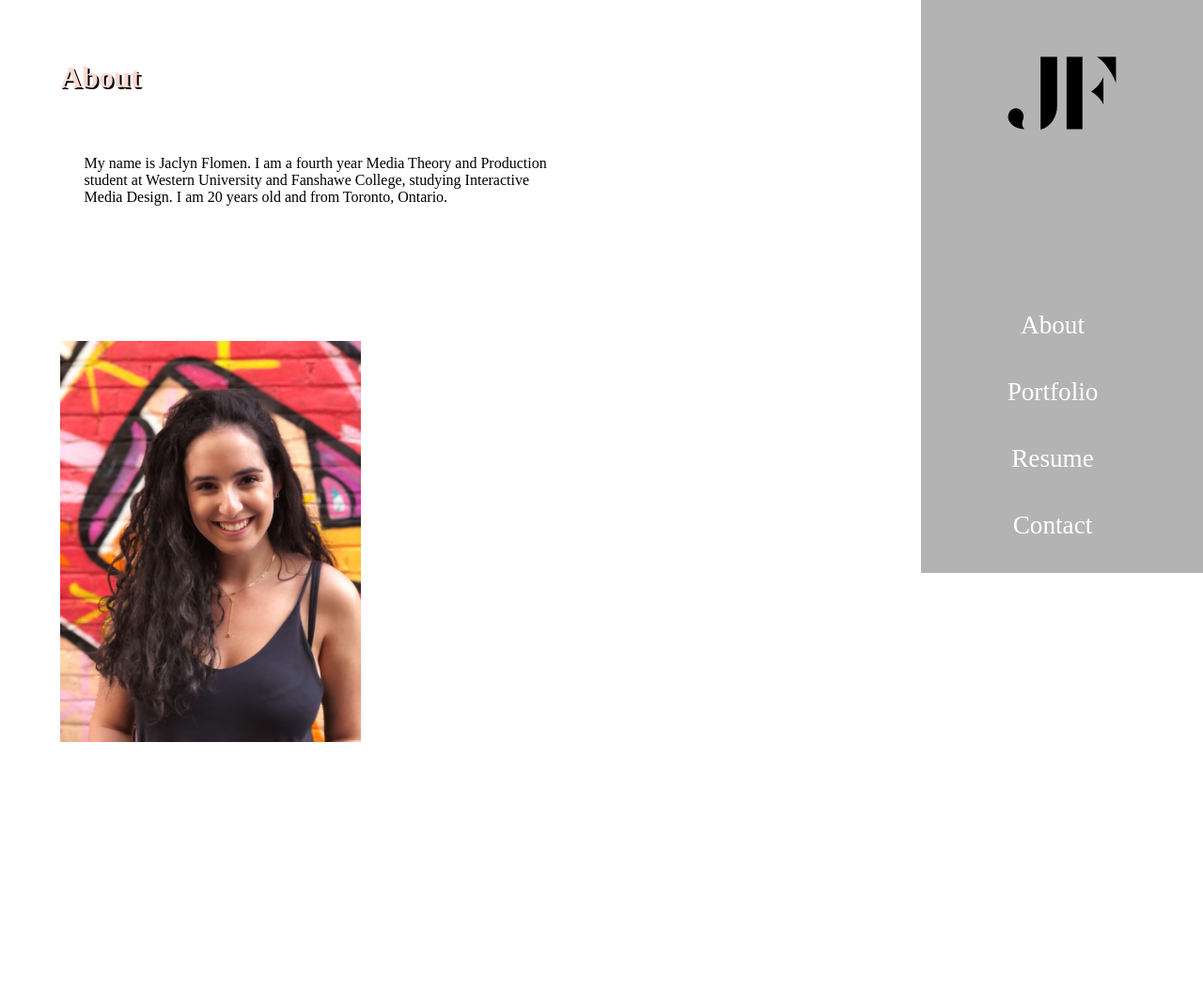
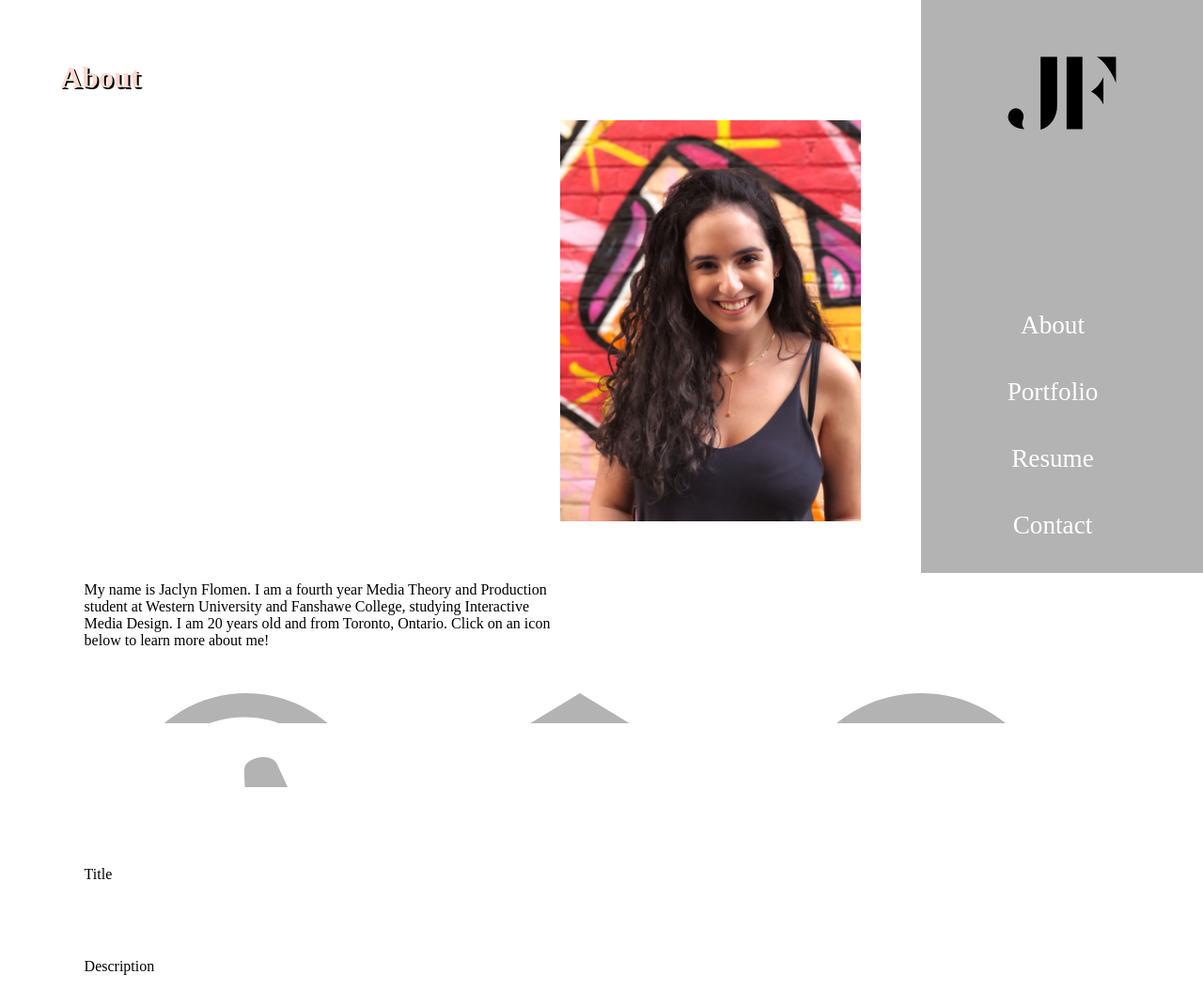
Before and after one commit to jaclynflomen/flomen_jaclyn_portfolio, a PHP site: page /about.html in a window 1280 px wide. Shown: the whole page at 94% size. Before the commit the page ends 790 px from the top, so only its background shows below. Run offline with PHP 8.4, Linux system fonts and the light colour scheme.

Commit message:
working on svg, added images and now working on linking ajax

```diff
--- a/about.html
+++ b/about.html
@@ -24,12 +24,24 @@
     <div id="page2body">
     <h1 class="headerName">About</h1>
 
+    <img id="selfPic" src="images/JF_About.JPG" alt="Me!">
+
+
     <p>My name is Jaclyn Flomen.
         I am a fourth year Media Theory and Production student at Western University and Fanshawe College, studying Interactive Media Design.
-        I am 20 years old and from Toronto, Ontario.
+        I am 20 years old and from Toronto, Ontario. Click on an icon below to learn more about me!
     </p>
 
-    <img id="selfPic" src="images/JF_About.JPG" alt="Me!">
+    <ul class="aboutSvg">
+        <li><object data="images/svg/history.svg" type="image/svg+xml" class="about" data-offset="0"></object></li>
+        <li><object data="images/svg/school.svg" type="image/svg+xml" class="about" data-offset="1"></object></li>
+        <li><object data="images/svg/lightbulb.svg" type="image/svg+xml" class="about" data-offset="2"></object></li>
+        <li><object data="images/svg/play.svg" type="image/svg+xml" class="about" data-offset="3"></object></li>
+    </ul>
+
+    <p class="Title">Title</p>
+    <p class="Description">Description</p>
+
 </div>
 
 <nav class="nav_mobile">
@@ -43,5 +55,6 @@
         </ul>
     </nav>
 
+    <script src="js/aboutSvg.js"></script>
 </body>
 </html>
--- a/css/main.css
+++ b/css/main.css
@@ -8,7 +8,21 @@
 #selfPic {
   width: 25%;
   margin-top: 10%;
+  margin-right: 5%;
+  float: right; }
+
+.aboutSvg {
+  clear: left;
+  list-style: none;
   margin-left: 5%; }
+
+.aboutSvg li {
+  display: inline;
+  margin-right: 5%; }
+
+.aboutSvg li object {
+  height: 40px;
+  margin-top: 2%; }
 
 #page5 .headerName {
   margin-bottom: 2%; }
--- /dev/null
+++ b/js/aboutSvg.js
@@ -0,0 +1,32 @@
+(() => {
+    const aboutme = document.querySelectorAll('.aboutSvg');
+
+    function getData(){
+            console.log(this);
+            let targetURL = `includes/connect.php?Title=${this.id}`; //whenever we click on a thumbnail, pass its id to the php query
+            fetch (targetURL) // go get the data and bring it back! good doggy
+            .then(res => res.json()) //turn the result into a plain JS object
+            .then(data => {
+                console.log(data);
+                //run a function to parse our data
+                showData(data[0]);
+            }) //lets see what we got
+            .catch(function(error) {
+                console.log(error); //if anything broke, log it to the console
+            });
+
+            function showData(data) {
+                //debugger;
+                //parse the DB info and put it where it needs to go
+                const { Title, Description } = data; //destructuring assignment => MDN JS destructuring
+                //grab the elements we need, and populate them with data
+                document.querySelector('.Title').textContent = Title;
+                document.querySelector('.Description').textContent = Description;
+            }
+        };
+
+        aboutme.forEach(aboutme => aboutme.addEventListener("click", getData));
+
+        //getData(); //trigger the getData function
+
+    })();
--- a/sass/modules/_about.scss
+++ b/sass/modules/_about.scss
@@ -9,5 +9,23 @@
 #selfPic {
     width: 25%;
     margin-top: 10%;
+    margin-right: 5%;
+    float: right;
+}
+
+.aboutSvg {
+    clear: left;
+    list-style: none;
     margin-left: 5%;
 }
+
+.aboutSvg li {
+    display: inline;
+    margin-right: 5%;
+}
+
+.aboutSvg li object {
+    height: 40px;
+    margin-top: 2%;
+
+}
```
Also changed, not shown: includes/connect.php (+30 -0 lines), images/svg/history.svg (added), images/svg/lightbulb.svg (added), images/svg/play.svg (added), images/svg/school.svg (added), 2 other files.
